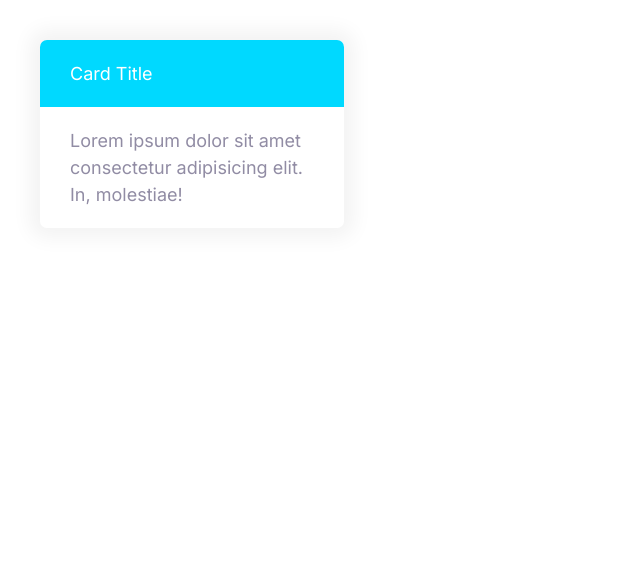
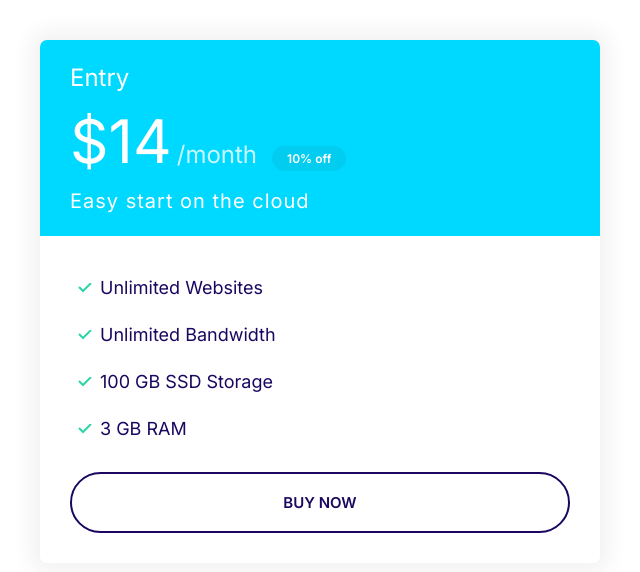
Before and after one commit to daniel008/Danielfy, a plain HTML site: page index.html in a window 1280 px wide. Shown: the whole page, without its empty margins (0-640 px from the left). Drawn offline with Linux system fonts and the light colour scheme.

Commit message:
Build the plan component.

```diff
--- a/css/style.css
+++ b/css/style.css
@@ -118,6 +118,7 @@
 
 .badge--small {
   font-size: 1.6rem;
+  padding: 0.5rem 1.5rem;
 }
 
 @media screen and (min-width:1024px) {
@@ -301,3 +302,55 @@
   background: var(--color-secondary);
   color: #fff;
 }
+
+.card--secondary .badge--secondary {
+  background: #02cdf1;
+}
+
+/* Plans */
+.plan__name {
+  color: #fff;
+  margin: 0;
+  font-weight: 500;
+  font-size: 2.4rem;
+}
+
+.plan__price {
+  font-size: 6rem;
+}
+
+.plan__billing-cycle {
+  font-size: 2.4rem;
+  font-weight: 300;
+  opacity: 0.8;
+  margin-right: 1rem;
+}
+
+.plan__description {
+  font-size: 2rem;
+  font-weight: 300;
+  letter-spacing: 1px;
+  display: block;
+}
+
+.plan .list__item {
+  margin-bottom: 2rem;
+}
+
+@media screen and (max-width:1024px) {
+  .plan__name {
+    font-size: 1.4rem;
+  }
+
+  .plan__price {
+    font-size: 5rem;
+  }
+
+  .plan__billing-cycle{
+    font-size: 1.6rem;
+  }
+
+  .plan__description {
+    font-size: 1.7rem;
+  }
+}
--- a/index.html
+++ b/index.html
@@ -12,11 +12,25 @@
   <title>Danielfy</title>
 </head>
 <body>
-  <div style="width: 30%; padding: 4rem">
-    <div class="card card--secondary">
-      <header class="card__header">Card Title</header>
-      <div class="card__body">
-        Lorem ipsum dolor sit amet consectetur adipisicing elit. In, molestiae!
+  <div style="width: 50%; padding: 4rem">
+    <div class="plan">
+      <div class="card card--secondary">
+        <header class="card__header">
+          <h3 class="plan__name">Entry</h3>
+          <span class="plan__price" >$14</span>
+          <span class="plan__billing-cycle" >/month</span>
+          <span class="badge badge--secondary badge--small">10% off</span>
+          <span class="plan__description">Easy start on the cloud</span>
+        </header>
+        <div class="card__body">
+          <ul class="list list--tick">
+            <li class="list__item">Unlimited Websites</li>
+            <li class="list__item">Unlimited Bandwidth</li>
+            <li class="list__item">100 GB SSD Storage</li>
+            <li class="list__item">3 GB RAM</li>
+          </ul>
+          <button class="btn btn--outline btn--block">Buy Now</button>
+        </div>
       </div>
     </div>
   </div>
```
